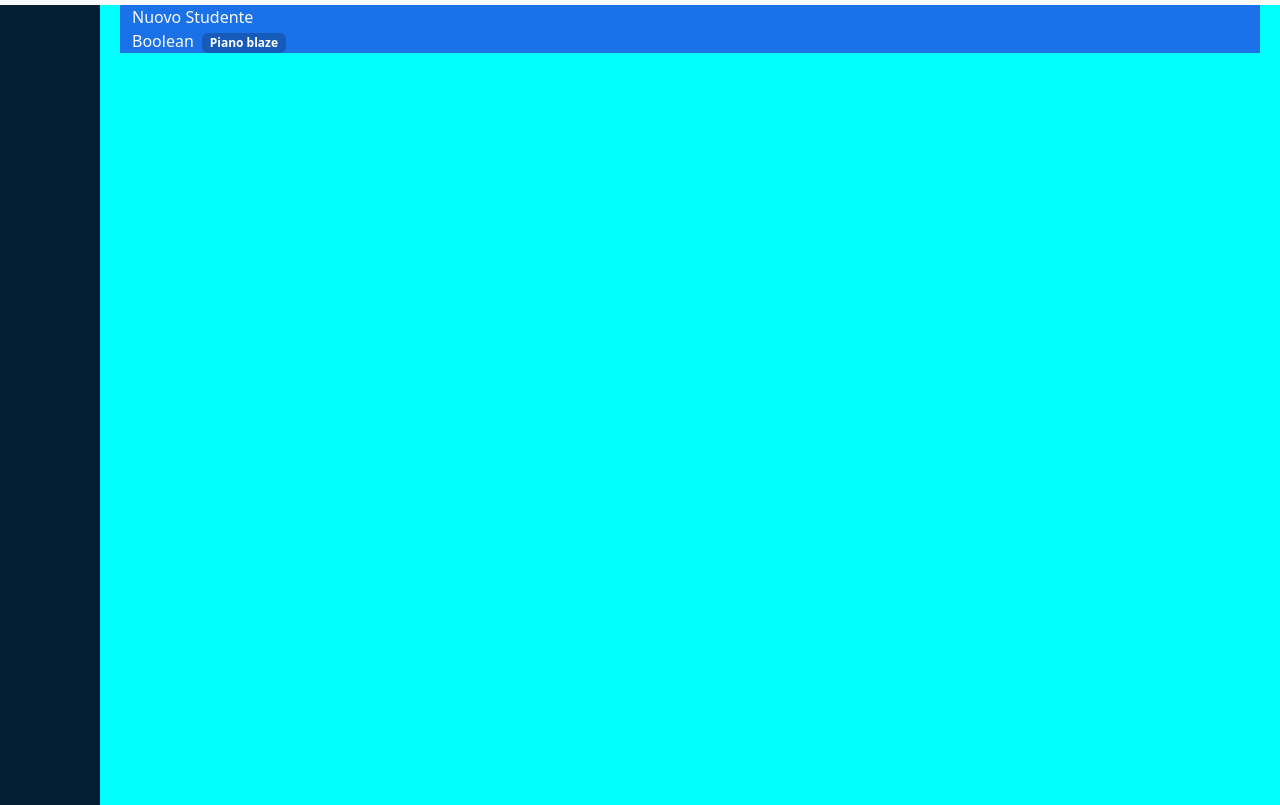
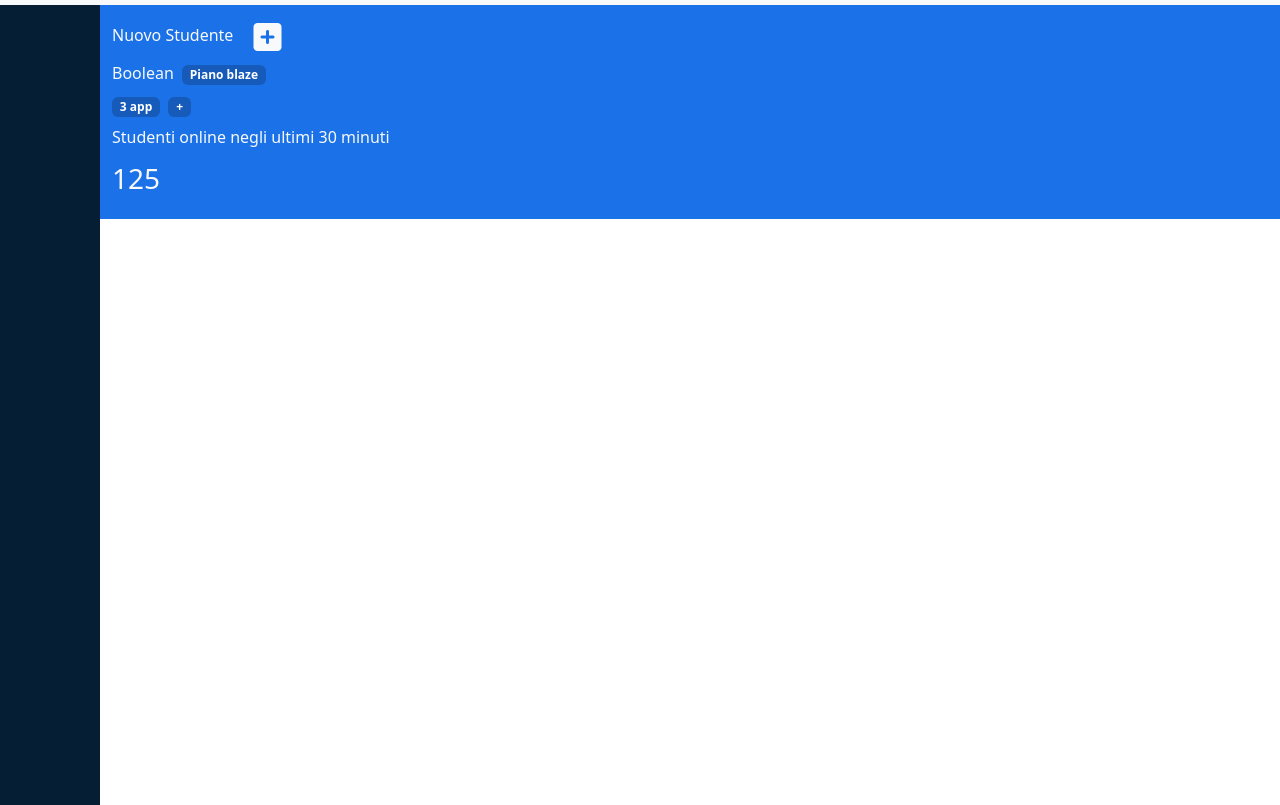
Before and after one commit to mohamed-jebali/html-css-bootstrap-dashboard, a plain HTML site: page index.html in a window 1280 px wide. Shown: the part 71-876 px from the top of the page. Drawn offline with nearby package versions, Linux system fonts and the light colour scheme.

Commit message:
working on upper main

```diff
--- a/css/style.css
+++ b/css/style.css
@@ -13,7 +13,6 @@
 main{
     width: calc(100% - 100px);
     height: 100vh;
-    background-color: aqua;
 }
 
 aside{
--- a/index.html
+++ b/index.html
@@ -34,16 +34,36 @@
         </aside>
 
             <main>
-                <div class="container">
+
+                <!-- UPPER MAIN -->
+                <div class="container-fluid blue-bg py-3">
                     <div class="row">
-                        <div class="col-12 blue-bg text-light">
-                         Nuovo Studente
+                        <div class="col-12 text-light mb-2">
+                         <span class="pe-3">
+                             Nuovo Studente
+                         </span>
+                         <i class="fa-solid fa-square-plus fa-2x align-middle"></i>
                         </div>
-                        <div class="col-12 blue-bg text-light">
+                        <div class="col-12 text-light mb-2">
                             <span class="pe-1">
                                 Boolean
                             </span>
                            <span class="badge dark-blue-btn-bg">Piano blaze</span>
+                        </div>
+                        <div class="col-12 text-light mb-2">
+                           <span class="badge dark-blue-btn-bg">3 app</span>
+                           <i class="fa-solid fa-chevrons-right text-light"></i>
+                           <span class="badge dark-blue-btn-bg">+</span>
+                        </div>
+                        <div class="col-12 text-light mb-2">
+                            <span>
+                                Studenti online negli ultimi 30 minuti
+                            </span>
+                        </div>
+                        <div class="col-12 text-light mb-1">
+                            <span class="fs-3">
+                               125
+                            </span>
                         </div>
                     </div>
                 </div>
```
